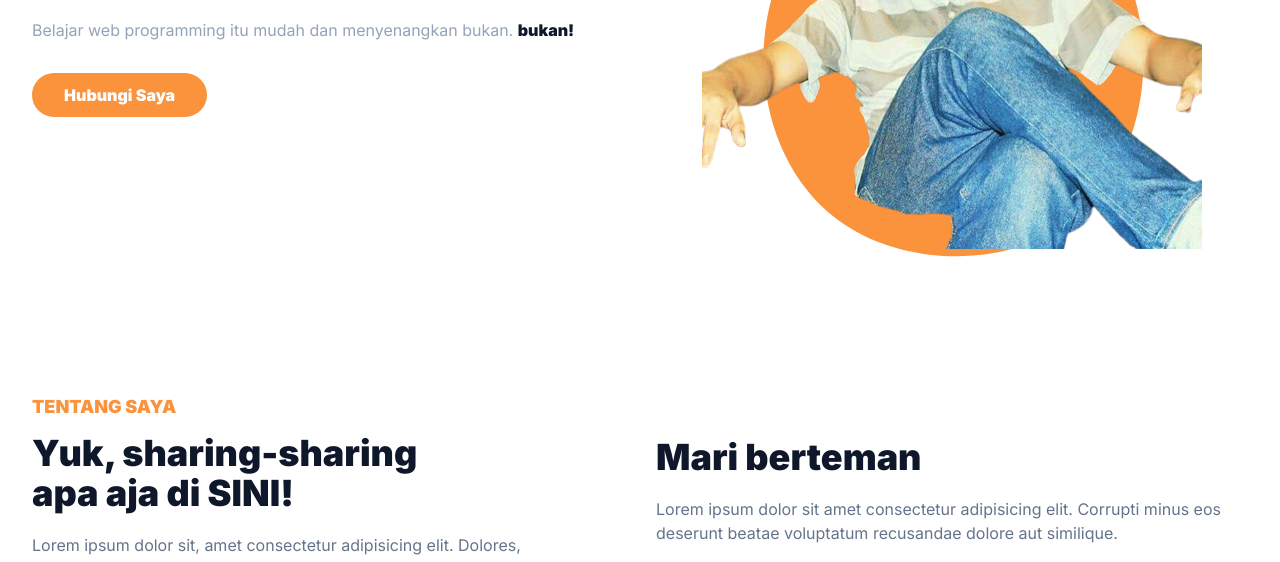
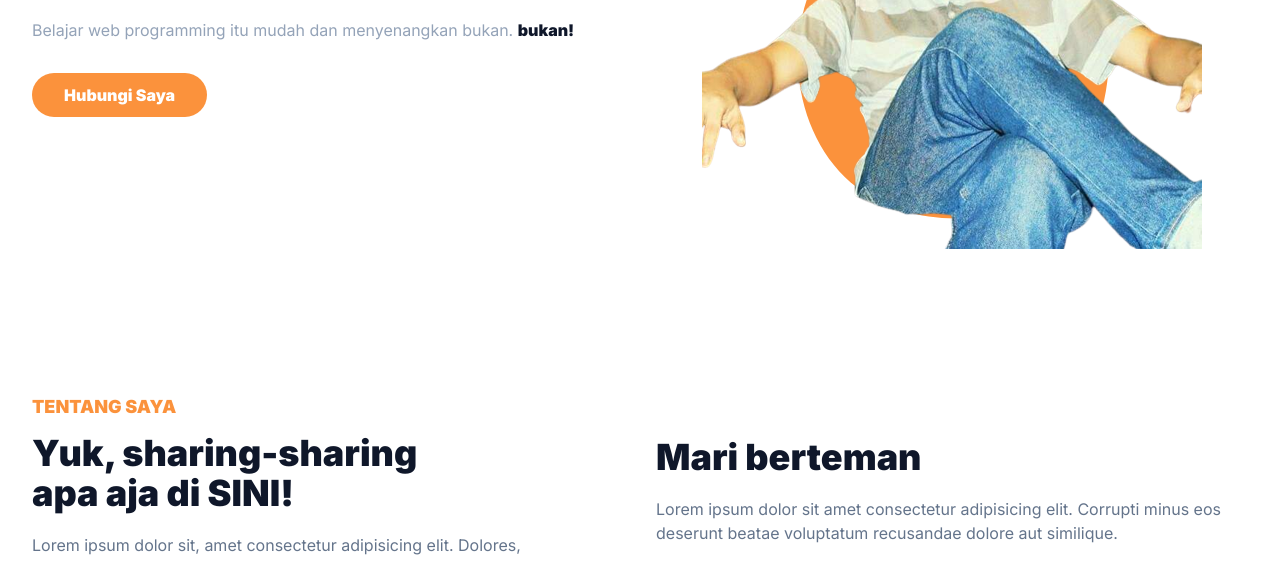
Before and after one commit to zuchals/myportfolio-zuchal.github.io, a website: page index.html in a window 1280 px wide. Shown: the part 434-996 px from the top of the page. Drawn offline with Linux system fonts and the light colour scheme.

Commit message:
fixed again

```diff
--- a/index.html
+++ b/index.html
@@ -71,7 +71,7 @@
                         <img src="./assets/img/zuchal-2.png" alt="Zuchal Saputro" class="max-w-full mx-auto">
                         <span class="absolute bottom-0 -translate-x-1/2 -z-10 left-1/2 md:scale-125">
                             <svg width="400" height="400" viewBox="0 0 200 200" xmlns="http://www.w3.org/2000/svg">
-                                <path fill="#fb923c" d="M65.6,-21.4C75.4,8.7,67,44.7,43.5,62.4C20,80.1,-18.7,79.5,-42.2,61.6C-65.8,43.6,-74.2,8.4,-64.7,-21.4C-55.1,-51.2,-27.6,-75.6,0.2,-75.7C27.9,-75.7,55.9,-51.5,65.6,-21.4Z" transform="translate(100 100) scale(1.1)" />
+                                <path fill="#fb923c" d="M65.6,-21.4C75.4,8.7,67,44.7,43.5,62.4C20,80.1,-18.7,79.5,-42.2,61.6C-65.8,43.6,-74.2,8.4,-64.7,-21.4C-55.1,-51.2,-27.6,-75.6,0.2,-75.7C27.9,-75.7,55.9,-51.5,65.6,-21.4Z" transform="translate(100 100) scale(0.9)" />
                             </svg>
                         </span>
                     </div>
```
Also changed, not shown: dist/styles.css.
